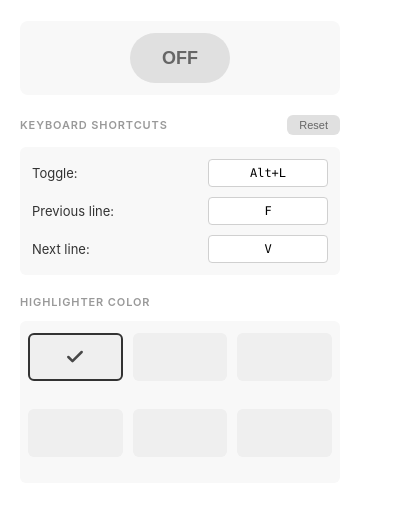
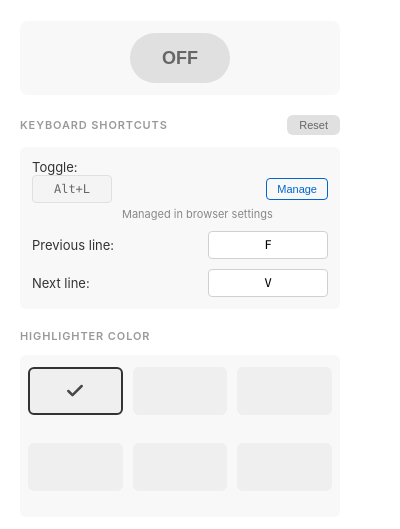
Before and after one commit to kylechadha/line-highlighter, a browser extension: page src/popup.html in a window 400 px wide. Shown: the part 67-596 px from the top of the page. Drawn offline with Linux system fonts and the light colour scheme.

Commit message:
feat: add Chrome commands API integration for toggle shortcut
- Add Alt+L as Chrome-managed keyboard shortcut for toggle
- Keep F/V navigation keys customizable in popup
- Show Chrome shortcut in popup with 'Managed in browser settings' indicator
- Add 'Manage' button that opens chrome://extensions/shortcuts
- Background script now handles chrome.commands.onCommand events

```diff
--- a/src/popup-styles.css
+++ b/src/popup-styles.css
@@ -201,6 +201,56 @@ h2 {
   transform: scale(1.02);
 }
 
+/* Chrome-managed shortcut styles */
+.chrome-shortcut-item {
+  flex-direction: column;
+  align-items: flex-start;
+}
+
+.chrome-shortcut-wrapper {
+  display: flex;
+  align-items: center;
+  width: 100%;
+  justify-content: space-between;
+}
+
+.chrome-shortcut {
+  font-family: "SF Mono", Monaco, "Courier New", monospace;
+  font-size: 12px;
+  font-weight: 500;
+  color: #666;
+  padding: 6px 10px;
+  background: #f4f4f4;
+  border: 1px solid #e0e0e0;
+  border-radius: 4px;
+  min-width: 80px;
+  text-align: center;
+}
+
+.chrome-shortcut-hint {
+  font-size: 11px;
+  color: #888;
+  margin-top: 4px;
+  margin-left: 90px;
+}
+
+.manage-btn {
+  font-size: 11px;
+  font-weight: 500;
+  color: #0066cc;
+  background: transparent;
+  border: 1px solid #0066cc;
+  border-radius: 4px;
+  cursor: pointer;
+  padding: 4px 10px;
+  transition: all 0.2s ease;
+}
+
+.manage-btn:hover {
+  background: #0066cc;
+  color: white;
+}
+
 /* Color Picker */
 .color-grid {
   display: grid;
--- a/src/popup.html
+++ b/src/popup.html
@@ -26,9 +26,13 @@
           <button id="reset-shortcuts" class="reset-btn">Reset</button>
         </div>
         <div class="shortcut-list">
-          <div class="shortcut-item">
+          <div class="shortcut-item chrome-shortcut-item">
             <label for="shortcut-toggle">Toggle:</label>
-            <input type="text" id="shortcut-toggle" class="shortcut-input" readonly value="Alt+L">
+            <div class="chrome-shortcut-wrapper">
+              <span id="chrome-shortcut" class="chrome-shortcut">Alt+L</span>
+              <button id="manage-shortcuts" class="manage-btn">Manage</button>
+            </div>
+            <div class="chrome-shortcut-hint">Managed in browser settings</div>
           </div>
           <div class="shortcut-item">
             <label for="shortcut-up">Previous line:</label>
--- a/src/popup.js
+++ b/src/popup.js
@@ -42,6 +42,7 @@ document.addEventListener('DOMContentLoaded', async () => {
   initShortcutInputs();
   initColorPicker();
   updateShortcutDisplay();
+  initChromeCommand();
 });
 
 async function loadSettings() {
@@ -135,7 +136,6 @@ function initToggleButton(initialState, tabId) {
 
 function initShortcutInputs() {
   const inputs = {
-    toggle: document.getElementById('shortcut-toggle'),
     up: document.getElementById('shortcut-up'),
     down: document.getElementById('shortcut-down')
   };
@@ -246,7 +246,6 @@ function initShortcutInputs() {
 
 function updateShortcutDisplay() {
   const inputs = {
-    toggle: document.getElementById('shortcut-toggle'),
     up: document.getElementById('shortcut-up'),
     down: document.getElementById('shortcut-down')
   };
@@ -322,3 +321,24 @@ function initColorPicker() {
     });
   });
 }
+
+// Initialize Chrome command display and manage button
+async function initChromeCommand() {
+  // Get Chrome commands
+  const commands = await chrome.runtime.sendMessage({ type: 'getCommands' });
+  const toggleCommand = commands?.find(cmd => cmd.name === 'toggle-highlighter');
+
+  // Display the actual shortcut or fallback
+  const shortcutSpan = document.getElementById('chrome-shortcut');
+  if (toggleCommand && toggleCommand.shortcut) {
+    shortcutSpan.textContent = toggleCommand.shortcut;
+  } else {
+    shortcutSpan.textContent = 'Not set';
+  }
+
+  // Handle manage button click
+  const manageBtn = document.getElementById('manage-shortcuts');
+  manageBtn.addEventListener('click', () => {
+    chrome.tabs.create({ url: 'chrome://extensions/shortcuts' });
+  });
+}
```
Also changed, not shown: CLAUDE.md (+14 -0 lines), src/background.js (+25 -0 lines), manifest.json.
